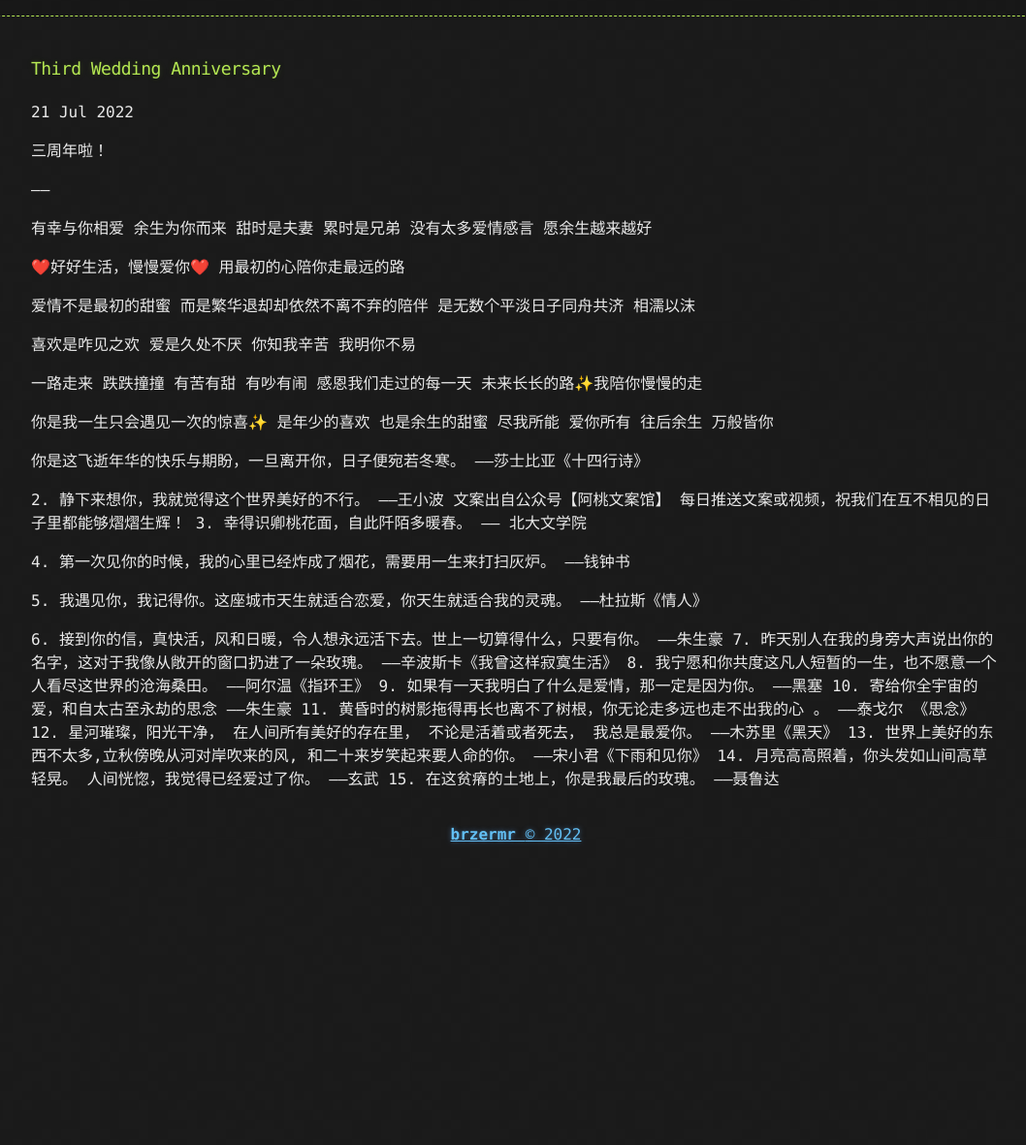
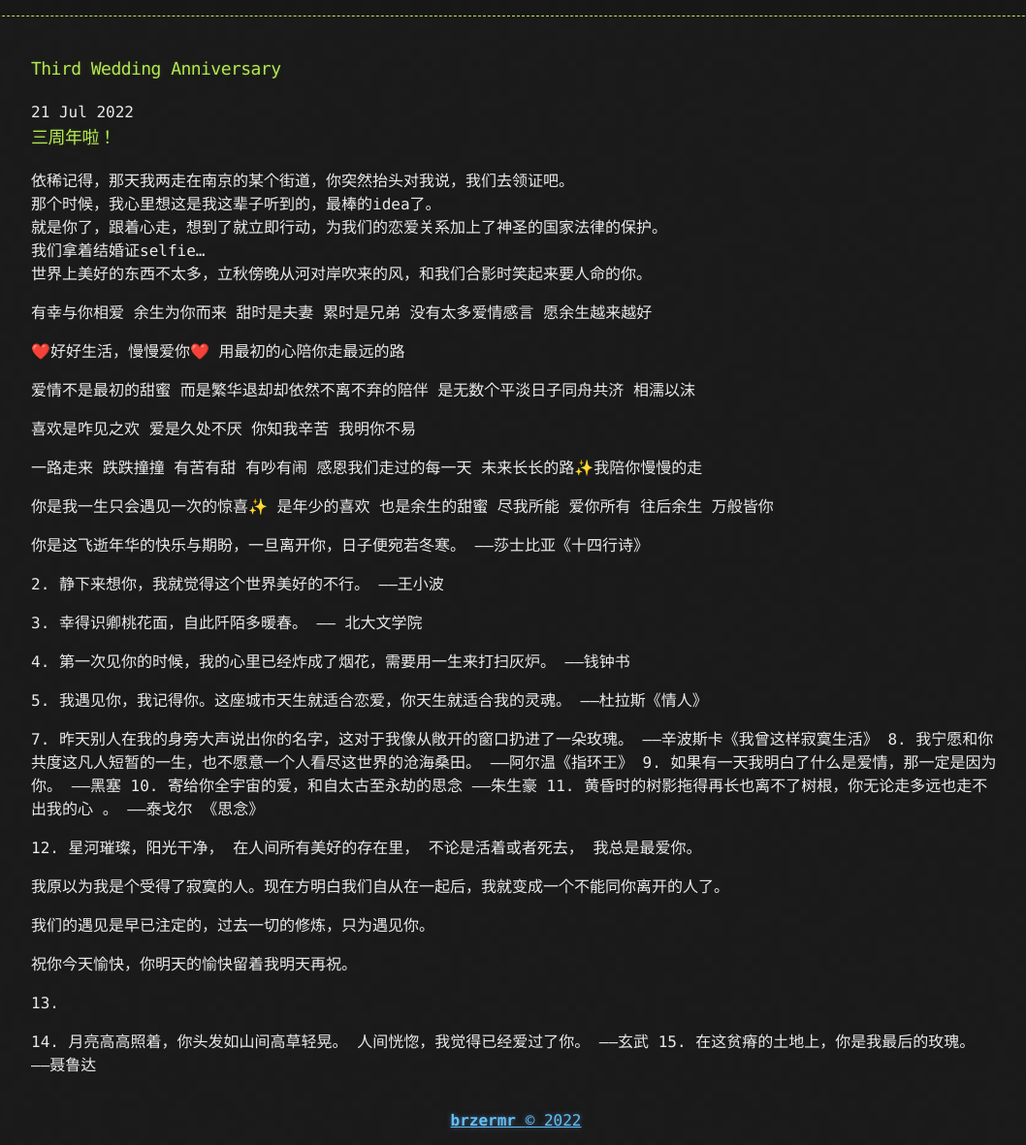
Before and after one commit to brzermr/brzermr.github.io, a Jekyll site: the page built from _posts/2022-07-21-Third-Wedding-Anniversary.md, in a window 1280 px wide, cut to the strip 200-1381 px from the top of the page. Shown: the whole strip at 97% size, without its empty margins (108-1166 px from the left). Built offline with Jekyll 4.4.1, drawn with Linux system fonts in a browser that asks for light colours; comment, search, counter and statistics services are not loaded; before the commit the page ends 1086 px from its top, so only the background shows below that.

Commit message:
Update 2022-07-21-Third-Wedding-Anniversary.md

```diff
--- a/_posts/2022-07-21-Third-Wedding-Anniversary.md
+++ b/_posts/2022-07-21-Third-Wedding-Anniversary.md
@@ -1,6 +1,11 @@
-三周年啦！
+### 三周年啦！
 
-——
+依稀记得，那天我两走在南京的某个街道，你突然抬头对我说，我们去领证吧。
+那个时候，我心里想这是我这辈子听到的，最棒的idea了。
+就是你了，跟着心走，想到了就立即行动，为我们的恋爱关系加上了神圣的国家法律的保护。
+我们拿着结婚证selfie...
+世界上美好的东西不太多，立秋傍晚从河对岸吹来的风，和我们合影时笑起来要人命的你。
+
 
 有幸与你相爱
 余生为你而来
@@ -33,8 +38,7 @@
 2.
 静下来想你，我就觉得这个世界美好的不行。
 ——王小波
-文案出自公众号【阿桃文案馆】
-每日推送文案或视频，祝我们在互不相见的日子里都能够熠熠生辉！
+
 3.
 幸得识卿桃花面，自此阡陌多暖春。
 —— 北大文学院
@@ -47,9 +51,6 @@
 我遇见你，我记得你。这座城市天生就适合恋爱，你天生就适合我的灵魂。
 ——杜拉斯《情人》
 
-6.
-接到你的信，真快活，风和日暖，令人想永远活下去。世上一切算得什么，只要有你。
-——朱生豪
 7.
 昨天别人在我的身旁大声说出你的名字，这对于我像从敞开的窗口扔进了一朵玫瑰。
 ——辛波斯卡《我曾这样寂寞生活》
@@ -65,16 +66,23 @@
 11.
 黄昏时的树影拖得再长也离不了树根，你无论走多远也走不出我的心 。
 ——泰戈尔 《思念》
+
 12.
 星河璀璨，阳光干净，
 在人间所有美好的存在里，
 不论是活着或者死去，
 我总是最爱你。
-——木苏里《黑天》
+
+我原以为我是个受得了寂寞的人。现在方明白我们自从在一起后，我就变成一个不能同你离开的人了。
+
+我们的遇见是早已注定的，过去一切的修炼，只为遇见你。
+
+祝你今天愉快，你明天的愉快留着我明天再祝。
+
+
 13.
-世界上美好的东西不太多,立秋傍晚从河对岸吹来的风,
-和二十来岁笑起来要人命的你。
-——宋小君《下雨和见你》
+
+
 14.
 月亮高高照着，你头发如山间高草轻晃。
 人间恍惚，我觉得已经爱过了你。
```
